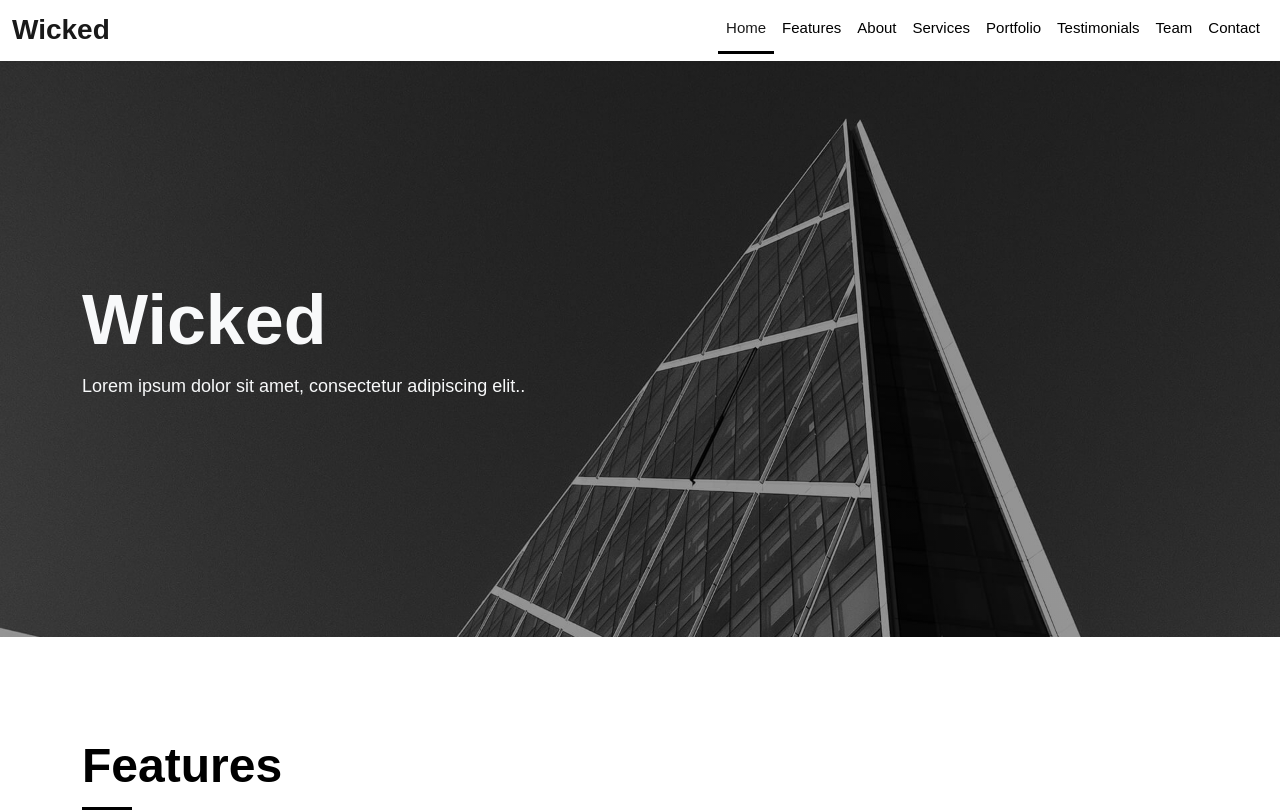
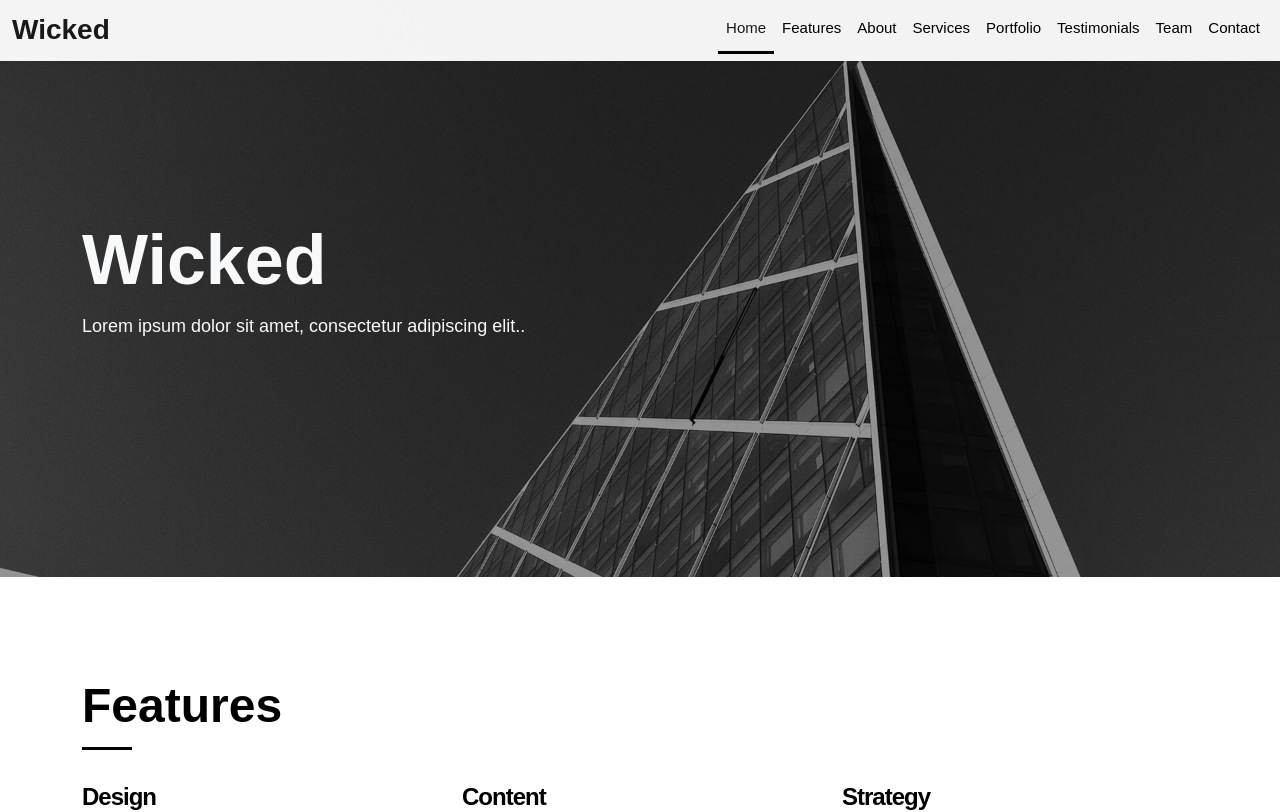
Before and after one commit to moquette/wicked, a React (Create React App) app: page / in a window 1280 px wide. Shown: the top 812 px of the page. Built offline with nearby package versions, Linux system fonts and the light colour scheme.

Commit message:
header treatment

```diff
--- a/src/scss/_base.scss
+++ b/src/scss/_base.scss
@@ -56,6 +56,7 @@ section {
 # Main
 -------------------------------------------------------------- */
 main {
+  top: -60px;
   position: relative;
   z-index: 10;
   margin-bottom: calc(100vh - var(--header-height));
--- a/src/scss/components/_header.scss
+++ b/src/scss/components/_header.scss
@@ -2,6 +2,7 @@
   height: var(--header-height);
   .navbar {
     height: var(--header-height);
+    opacity: 0.95;
     .navbar-brand {
       font-size: 28px;
       font-weight: 700;
```
